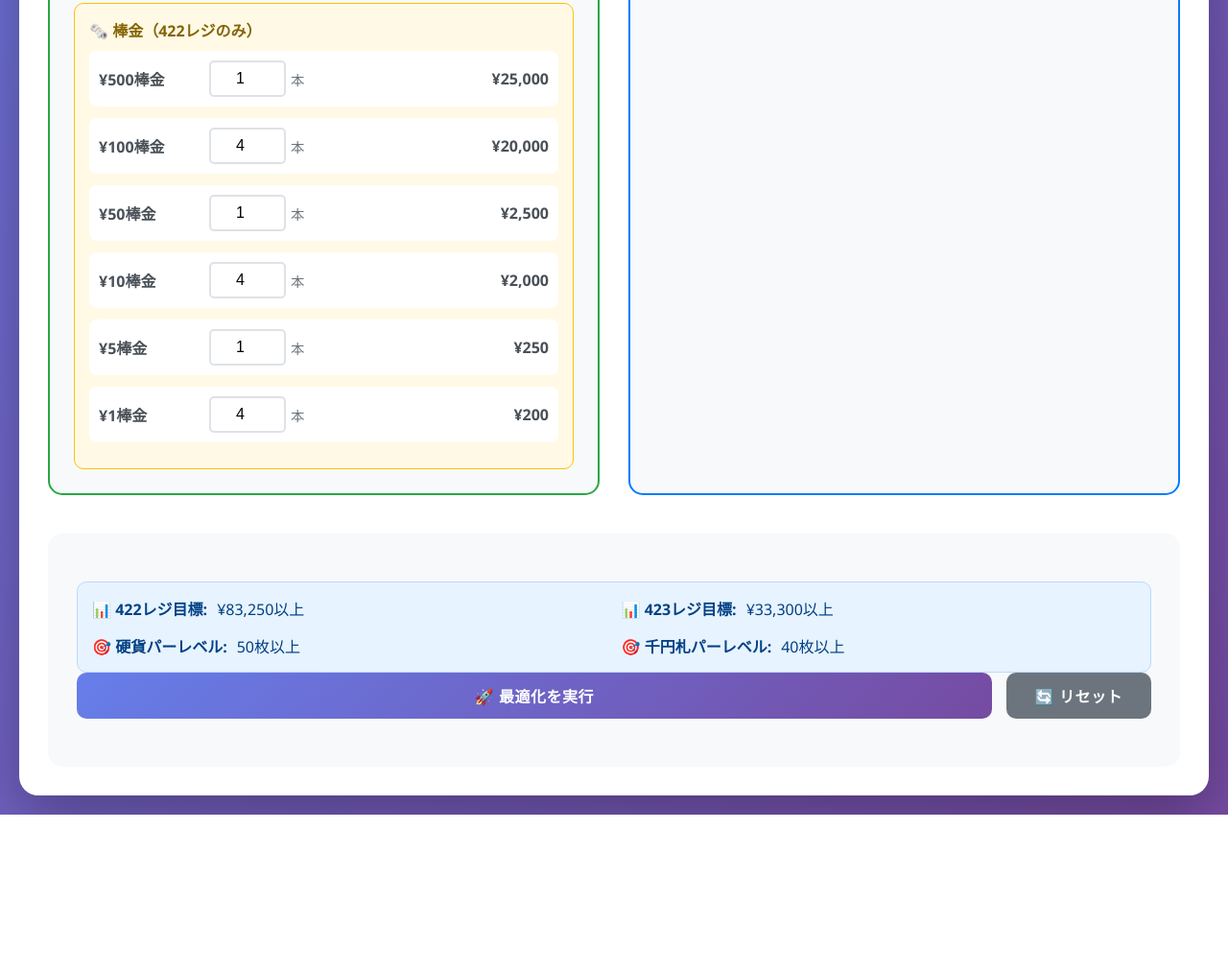
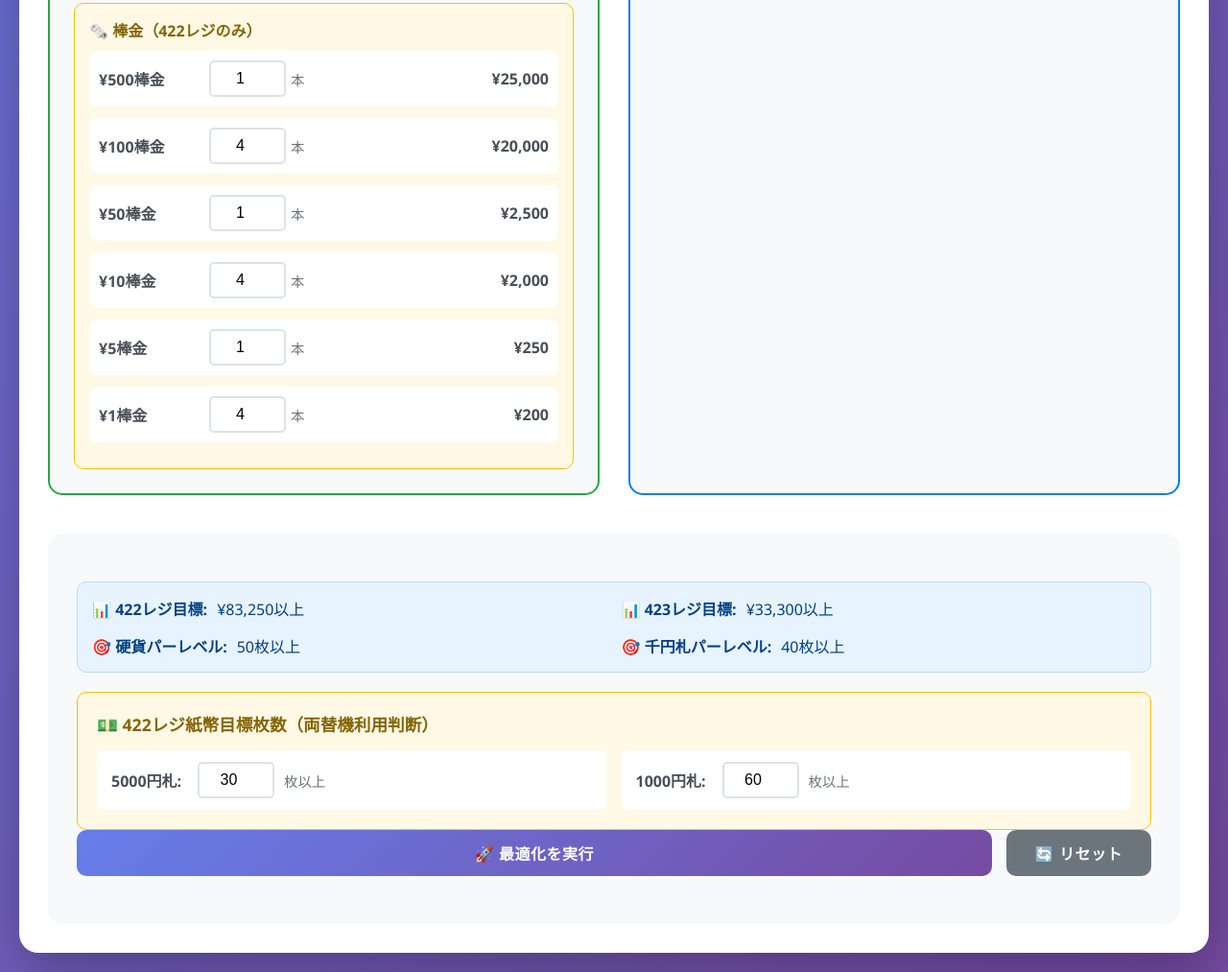
Before and after one commit to g2172078/loft_money_exchange_system, a plain HTML site: page index.html in a window 1280 px wide. Shown: the part 1053-2066 px from the top of the page at 96% size. Before the commit the page ends 1902 px from the top, so only its background shows below. Drawn offline with Linux system fonts and the light colour scheme.

Commit message:
1万円不足時の422レジ紙幣調整機能

```diff
--- a/index.html
+++ b/index.html
@@ -314,6 +314,22 @@
                     </div>
                 </div>
 
+                <div class="bills-target-section">
+                    <h4>💵 422レジ紙幣目標枚数（両替機利用判断）</h4>
+                    <div class="bills-target-inputs">
+                        <div class="target-input-group">
+                            <label for="target-bills-5000">5000円札:</label>
+                            <input type="number" id="target-bills-5000" min="0" value="30">
+                            <span>枚以上</span>
+                        </div>
+                        <div class="target-input-group">
+                            <label for="target-bills-1000">1000円札:</label>
+                            <input type="number" id="target-bills-1000" min="0" value="60">
+                            <span>枚以上</span>
+                        </div>
+                    </div>
+                </div>
+
                 <div class="button-group">
                     <button class="btn-optimize" onclick="optimizeCash()">
                         🚀 最適化を実行
--- a/script.js
+++ b/script.js
@@ -975,16 +975,20 @@ class CashExchangeOptimizer {
         const bills5000After = this.reg422.bills5000 - (LA[5000] || 0);
         const bills1000After = this.reg422.bills1000 - (LA[1000] || 0);
 
+        // ユーザーが設定した目標枚数を取得
+        const target5000 = parseInt(document.getElementById('target-bills-5000').value) || 30;
+        const target1000 = parseInt(document.getElementById('target-bills-1000').value) || 60;
+
         // 5000円札のチェック
-        if (bills5000After < TARGET_422_BILLS_5000) {
-            const shortage = TARGET_422_BILLS_5000 - bills5000After;
+        if (bills5000After < target5000) {
+            const shortage = target5000 - bills5000After;
             LC[5000] = shortage;
             totalLC += shortage * 5000;
         }
 
         // 1000円札のチェック
-        if (bills1000After < TARGET_422_BILLS_1000) {
-            const shortage = TARGET_422_BILLS_1000 - bills1000After;
+        if (bills1000After < target1000) {
+            const shortage = target1000 - bills1000After;
             LC[1000] = shortage;
             totalLC += shortage * 1000;
         }
--- a/style.css
+++ b/style.css
@@ -469,3 +469,59 @@ button {
     color: #dc3545;
     font-weight: bold;
 }
+
+/* 422レジ紙幣目標枚数設定 */
+.bills-target-section {
+    background: #fff9e6;
+    border: 1px solid #ffc107;
+    border-radius: 10px;
+    padding: 20px;
+    margin-top: 20px;
+}
+
+.bills-target-section h4 {
+    color: #856404;
+    margin-bottom: 15px;
+    font-size: 1.1rem;
+}
+
+.bills-target-inputs {
+    display: grid;
+    grid-template-columns: 1fr 1fr;
+    gap: 15px;
+}
+
+.target-input-group {
+    display: flex;
+    align-items: center;
+    gap: 10px;
+    background: white;
+    padding: 12px 15px;
+    border-radius: 8px;
+}
+
+.target-input-group label {
+    font-weight: bold;
+    color: #495057;
+    min-width: 80px;
+}
+
+.target-input-group input {
+    width: 80px;
+    padding: 8px;
+    border: 2px solid #dee2e6;
+    border-radius: 5px;
+    text-align: center;
+    font-size: 1rem;
+    transition: border-color 0.3s ease;
+}
+
+.target-input-group input:focus {
+    outline: none;
+    border-color: #ffc107;
+}
+
+.target-input-group span {
+    font-size: 0.9rem;
+    color: #6c757d;
+}
```
